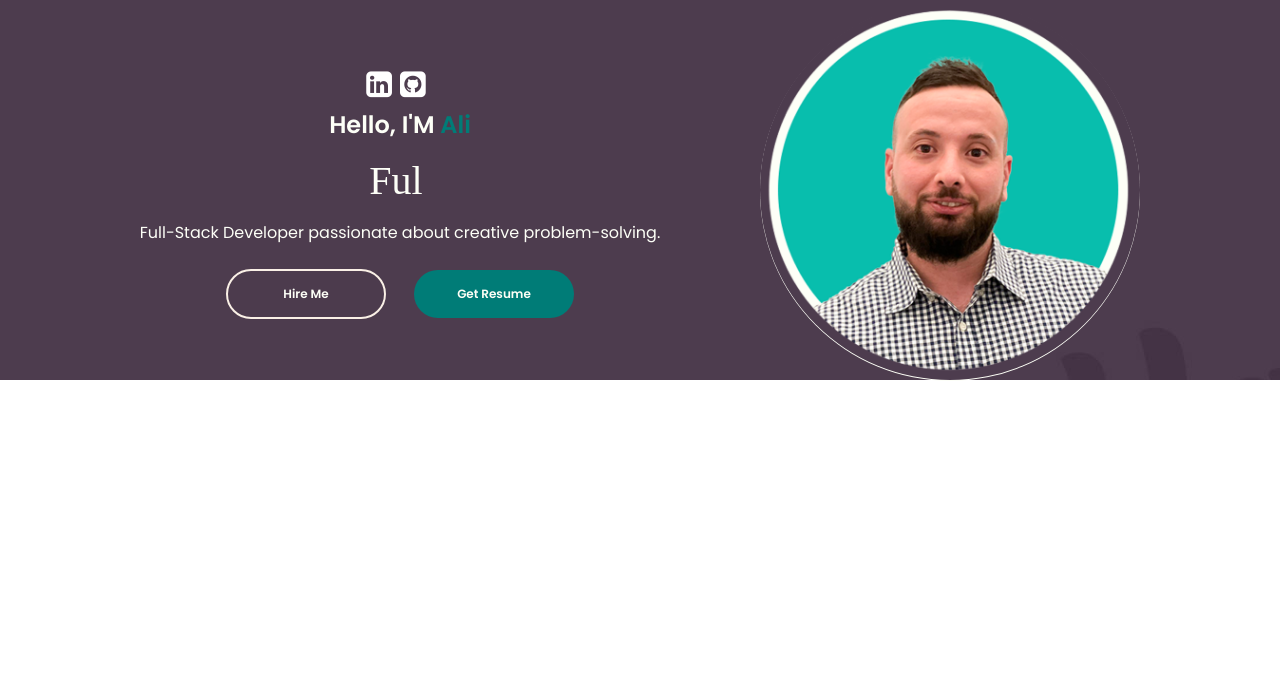
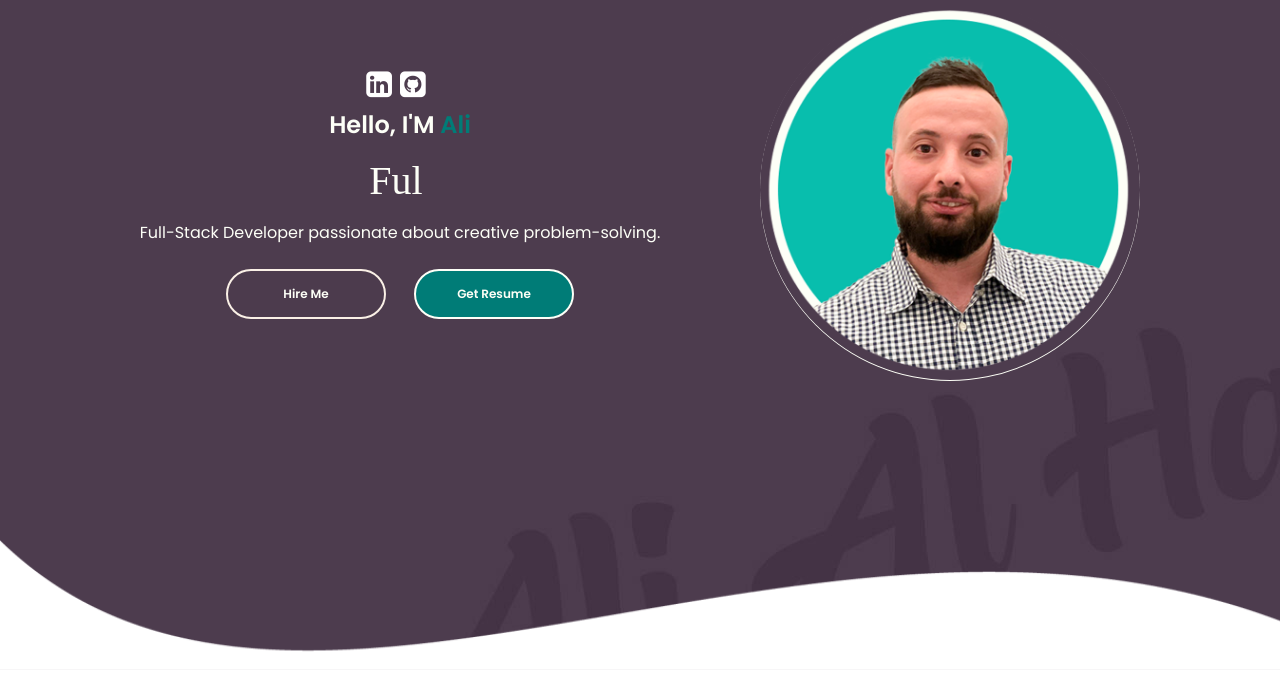
Before and after one commit to AlhakeemALI/Portfolio-AliAhakeem, a React (Create React App) app in the folder client/: page / in a window 1280 px wide. Shown: the top 690 px of the page. Built offline with nearby package versions, Linux system fonts and the light colour scheme; a web font is replaced by a local one.

Commit message:
Profile Footer

```diff
--- a/client/src/App.js
+++ b/client/src/App.js
@@ -1,10 +1,10 @@
 
 import './App.css';
-import Profile from './ProfileContainer/Home/Profile';
+import Home from './ProfileContainer/Home/Home';
 function App() {
   return (
     <div className="App">
-      < Profile />
+     <Home/>
     </div>
   );
 }
--- /dev/null
+++ b/client/src/ProfileContainer/Home/Footer/Footer.css
@@ -0,0 +1,27 @@
+.footer-container {
+height: 17.8%;
+width: 100%;
+overflow: hidden;
+display: flex;
+justify-content: center;
+}
+
+.footer-parent {
+  width: 100%;
+  height: 100%;
+  max-width: 1920px;
+}
+
+.footer-parent img {
+  max-width: 100%;
+  height: 130px;
+}
+
+
+@media only screen  and (max-width: 1110px) {
+  .footer-parent {
+    display: flex;
+    align-items: flex-end;
+  }
+
+}
--- /dev/null
+++ b/client/src/ProfileContainer/Home/Footer/Footer.js
@@ -0,0 +1,14 @@
+import React from 'react'
+import './Footer.css'
+
+const Footer = () => {
+  return (
+    <div className='footer-container'>
+          <div className='footer-parent'>
+                  <img src={require ('../../../assets/Home/shape-bg.png')} alt='no internet connections'/>
+          </div>
+    </div>
+  )
+}
+
+export default Footer
--- /dev/null
+++ b/client/src/ProfileContainer/Home/Home.css
@@ -0,0 +1,8 @@
+.home-container {
+  display: flex;
+  flex-direction: column;
+  justify-content: space-between;
+  min-height: 670px;
+  background-image: url('../../assets/Home/ali-background.jpg')
+
+}
--- /dev/null
+++ b/client/src/ProfileContainer/Home/Home.js
@@ -0,0 +1,15 @@
+import React from 'react'
+import Profile from './Profile'
+import Footer from './Footer/Footer'
+import './Home.css'
+
+const Home = () => {
+  return (
+    <div className='home-container'>
+      <Profile/>
+      <Footer/>
+    </div>
+  )
+}
+
+export default Home
--- a/client/src/index.css
+++ b/client/src/index.css
@@ -107,16 +107,15 @@
 } */
 
 .primary-btn:hover {
-  color: aliceblue;
-  border: 2px solid #007c77;
-  background-color: #1f2235;
+  background-color:linen;
+  border: 2px solid #4c3b4d;
 }
 
 .highlighted-btn {
   color: var(--white);
-
   font-size: 12px;
   background-color: #007c77;
+  border: 2px solid var(--white);
 }
 @media only screen and (max-width: 568px) {
   .highlighted-btn {
```
